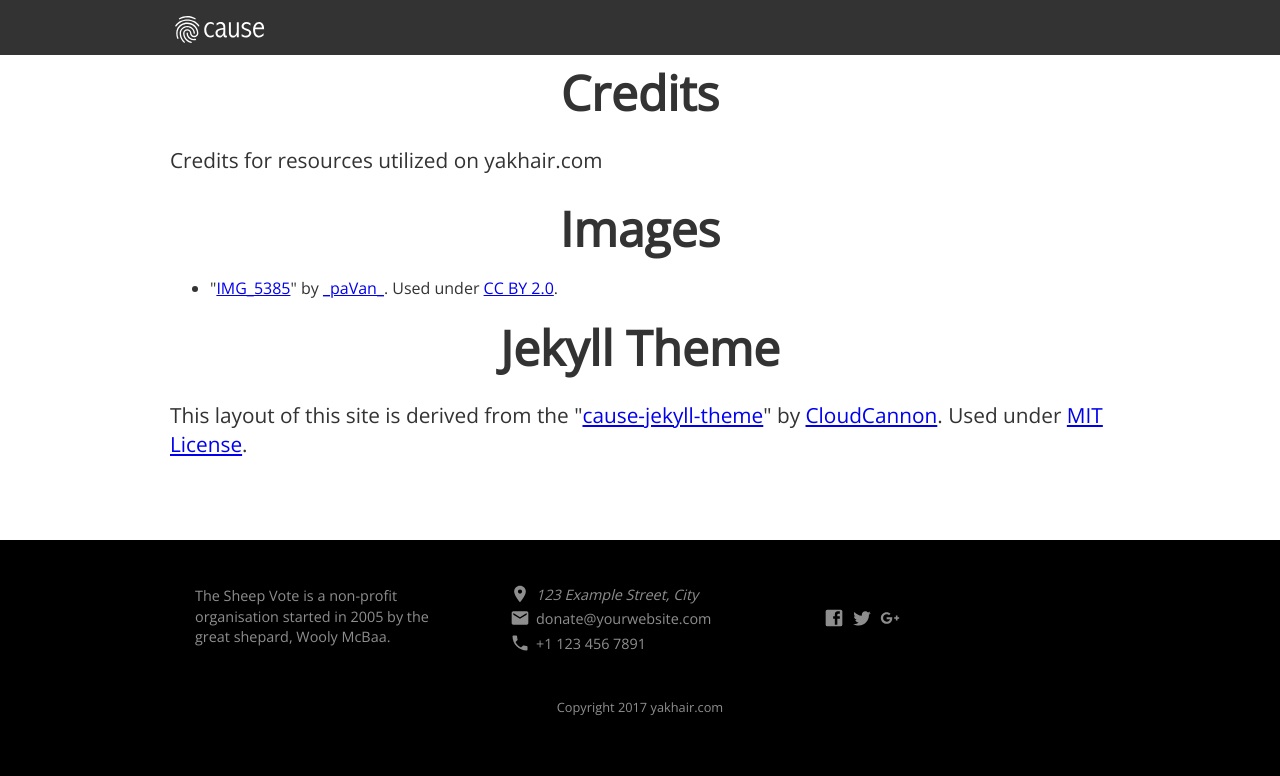
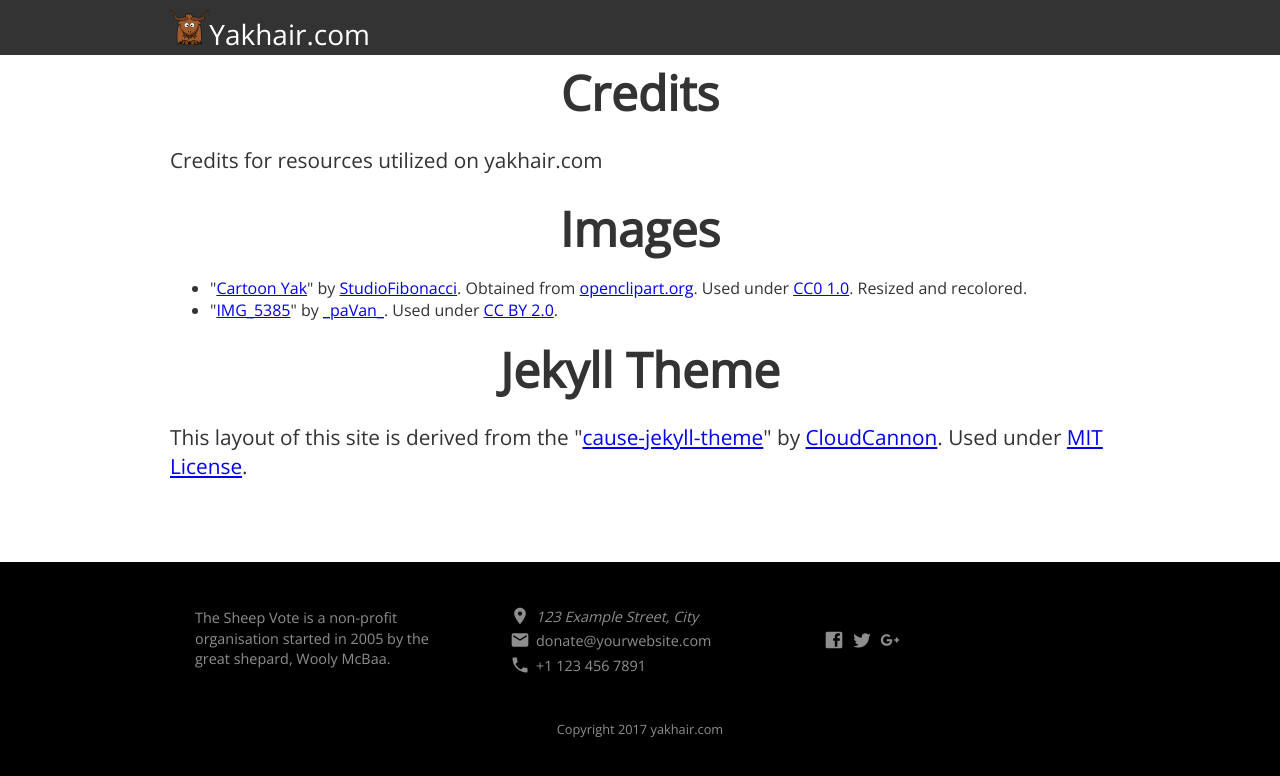
Before and after one commit to StilgarISCA/Yakhair, a Jekyll site: the page built from credits.html, in a window 1280 px wide. Shown: the top 776 px of the page. Built offline with Jekyll 4.4.1, drawn with Linux system fonts in a browser that asks for light colours; nearby versions of some CDN libraries.

Commit message:
Add cartoon-yak to header

```diff
--- a/_includes/header.html
+++ b/_includes/header.html
@@ -1,5 +1,5 @@
 <nav>
     <div class="container">
-        <a href="{{ site.baseurl }}/"><img src="{{ site.baseurl }}/images/logo.svg" height="35"/></a>
+        <a href="{{ site.baseurl }}/"><img src="{{ site.baseurl }}/images/cartoon-yak.svg" height="35"/>Yakhair.com</a>
     </div>
 </nav>
--- a/_sass/elements.scss
+++ b/_sass/elements.scss
@@ -48,6 +48,13 @@ nav {
 	color: #fff;
 	z-index: 999;
 	line-height: 0;
+
+    .container a {
+        font-size: 1.75em;
+        color: #fff;
+        text-decoration: none;
+        align-items: center;
+    }
 
 	.button a {
 		padding: 13px;
--- a/credits.html
+++ b/credits.html
@@ -10,6 +10,7 @@ title: Yakhair.com credits
         <p>Credits for resources utilized on yakhair.com</p>
         <h2>Images</h2>
         <ul>
+            <li>"<a href="https://openclipart.org/detail/169962/cartoon-yak">Cartoon Yak</a>" by <a href="https://openclipart.org/user-detail/StudioFibonacci">StudioFibonacci</a>. Obtained from <a href="https://openclipart.org">openclipart.org</a>. Used under <a href="https://creativecommons.org/publicdomain/zero/1.0/">CC0 1.0</a>. Resized and recolored.</li>
             <li>"<a href="https://flic.kr/p/fwHuSS">IMG_5385</a>" by <a href="https://www.flickr.com/photos/_pavan_/">_paVan_</a>. Used under <a href="https://creativecommons.org/licenses/by/2.0/">CC BY 2.0</a>.</li>
         </ul>
         <h2>Jekyll Theme</h2>
```
Also changed, not shown: images/cartoon-yak.svg (added).
